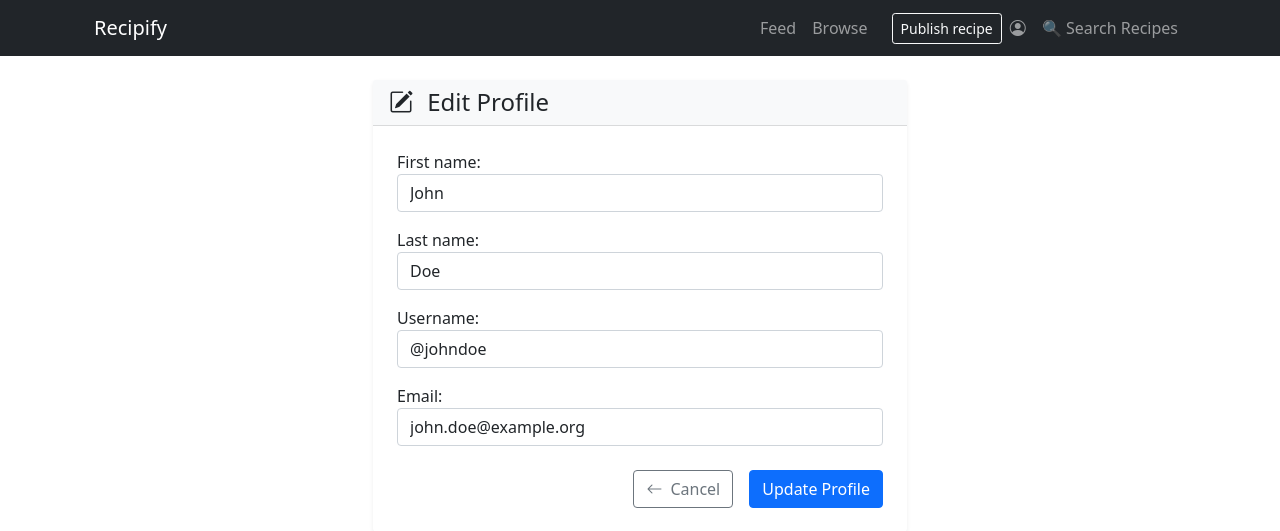
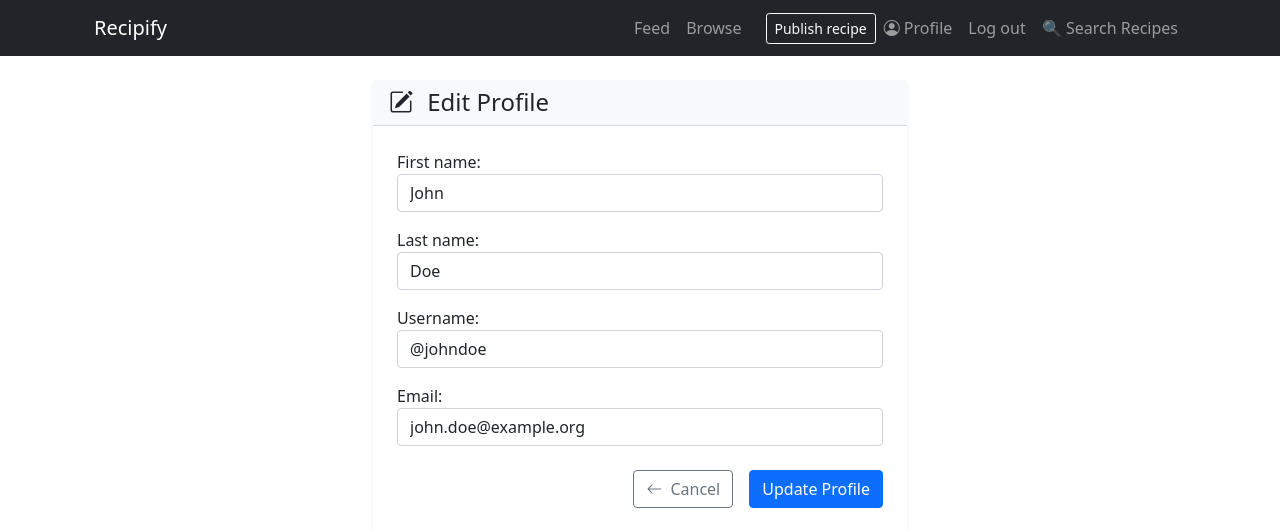
Before and after one commit to hugo-khan/5CC2SEG-SGC-QuickSilver-6, a Django app: page /profile/edit/ in a window 1280 px wide. Shown: the top 531 px of the page. Run offline with Django 5.2, Linux system fonts and the light colour scheme; a user stored in the database is signed in; some libraries are stand-ins or nearby versions.

Commit message:
fix issues with feed and profile rendering

```diff
--- a/QuickSilver_6_2025/recipes/templates/partials/menu.html
+++ b/QuickSilver_6_2025/recipes/templates/partials/menu.html
@@ -9,16 +9,13 @@
     <li class="nav-item">
       <a class="btn btn-sm btn-outline-light ms-lg-3" href="{% url 'recipe_create' %}">Publish recipe</a>
     </li>
-    <li class="nav-item dropdown">
-      <a class="nav-link" href="#" id="user-account-dropdown" role="button" data-bs-toggle="dropdown" aria-expanded="false">
-        <span class="bi-person-circle"></span>
+    <li class="nav-item">
+      <a class="nav-link" href="{% url 'profile' %}">
+        <span class="bi-person-circle"></span> Profile
       </a>
-      <ul class="dropdown-menu dropdown-menu-end" aria-labelledby="user-account-dropdown">
-        <li><a class="dropdown-item" href="{% url 'profile' %}">Profile</a></li>
-        <li><a class="dropdown-item" href="{% url 'password' %}">Change password</a></li>
-        <li><hr class="dropdown-divider"></li>
-        <li><a class="dropdown-item" href="{% url 'log_out' %}">Log out</a></li>
-      </ul>
+    </li>
+    <li class="nav-item">
+      <a class="nav-link" href="{% url 'log_out' %}">Log out</a>
     </li>
   </ul>
 </div>
--- a/QuickSilver_6_2025/recipes/templates/recipes/feed.html
+++ b/QuickSilver_6_2025/recipes/templates/recipes/feed.html
@@ -1,4 +1,5 @@
 {% extends 'base_content.html' %}
+{% load recipe_helpers %}
 {% block content %}
 <div class="container py-4">
   <div class="d-flex justify-content-between align-items-center mb-3">
--- a/QuickSilver_6_2025/recipify/urls.py
+++ b/QuickSilver_6_2025/recipify/urls.py
@@ -23,7 +23,6 @@ from recipes.views.author_recipes_view import author_recipes
 from recipes.views.comment_view import AddCommentView
 from recipes.views.dashboard_view import dashboard
 from recipes.views.edit_profile_view import ProfileUpdateView  # Edit profile
-from recipes.views.home_view import home
 from recipes.views.like_view import ToggleLikeView
 from recipes.views.log_in_view import LogInView
 from recipes.views.log_out_view import log_out
@@ -36,7 +35,7 @@ from recipes.views.sign_up_view import SignUpView
 urlpatterns = [
     # Core pages
     path("admin/", admin.site.urls),
-    path("", home, name="home"),
+    path("", LogInView.as_view(), name="home"),
     path("dashboard/", dashboard, name="dashboard"),
 
     # Auth & profile
```
Also changed, not shown: QuickSilver_6_2025/recipes/templatetags/recipe_helpers.py (+14 -0 lines), QuickSilver_6_2025/recipes/tests/helpers.py (+1 -1 lines), QuickSilver_6_2025/recipes/tests/views/test_home_view.py (+1 -1 lines), QuickSilver_6_2025/db.sqlite3, QuickSilver_6_2025/recipes/migrations/0005_fix_recipe_columns.py.
